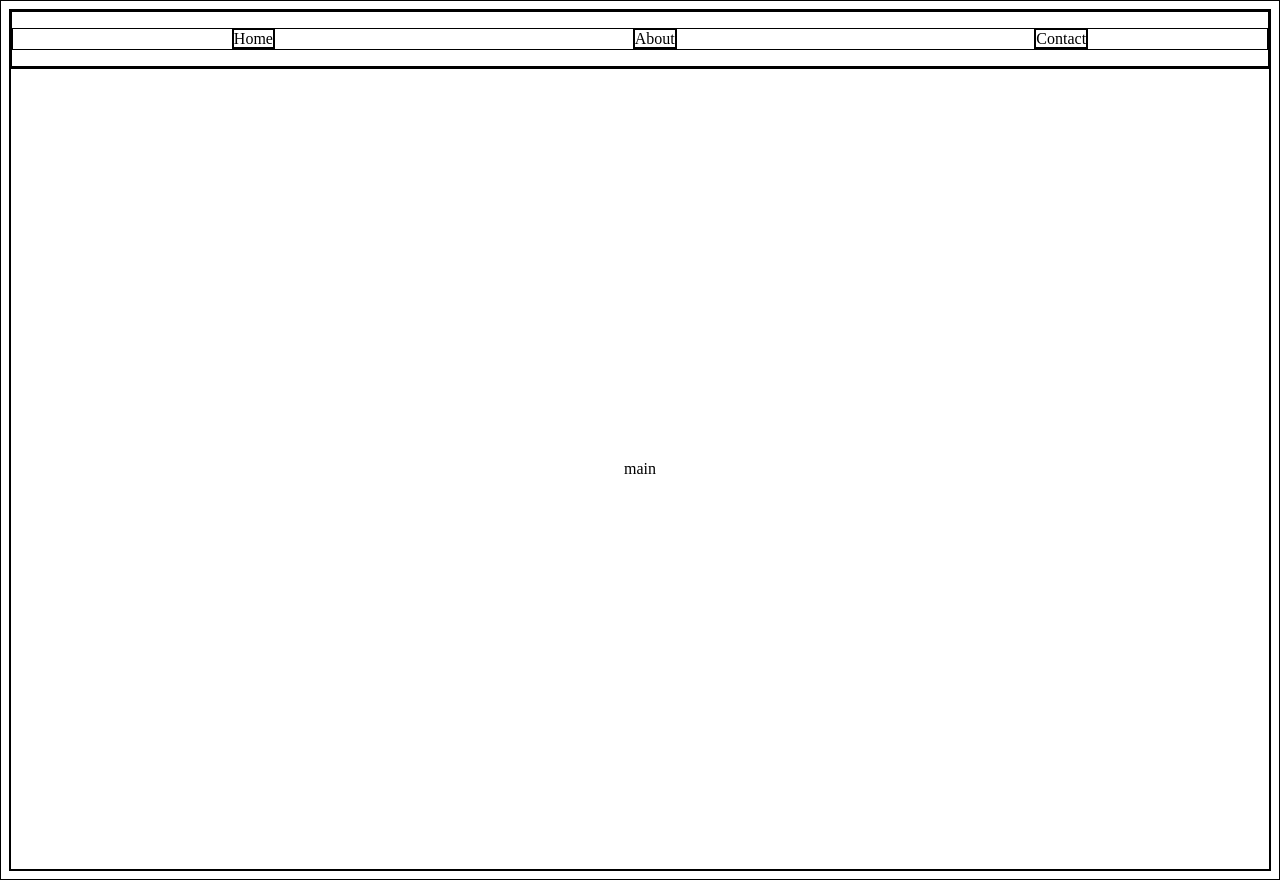
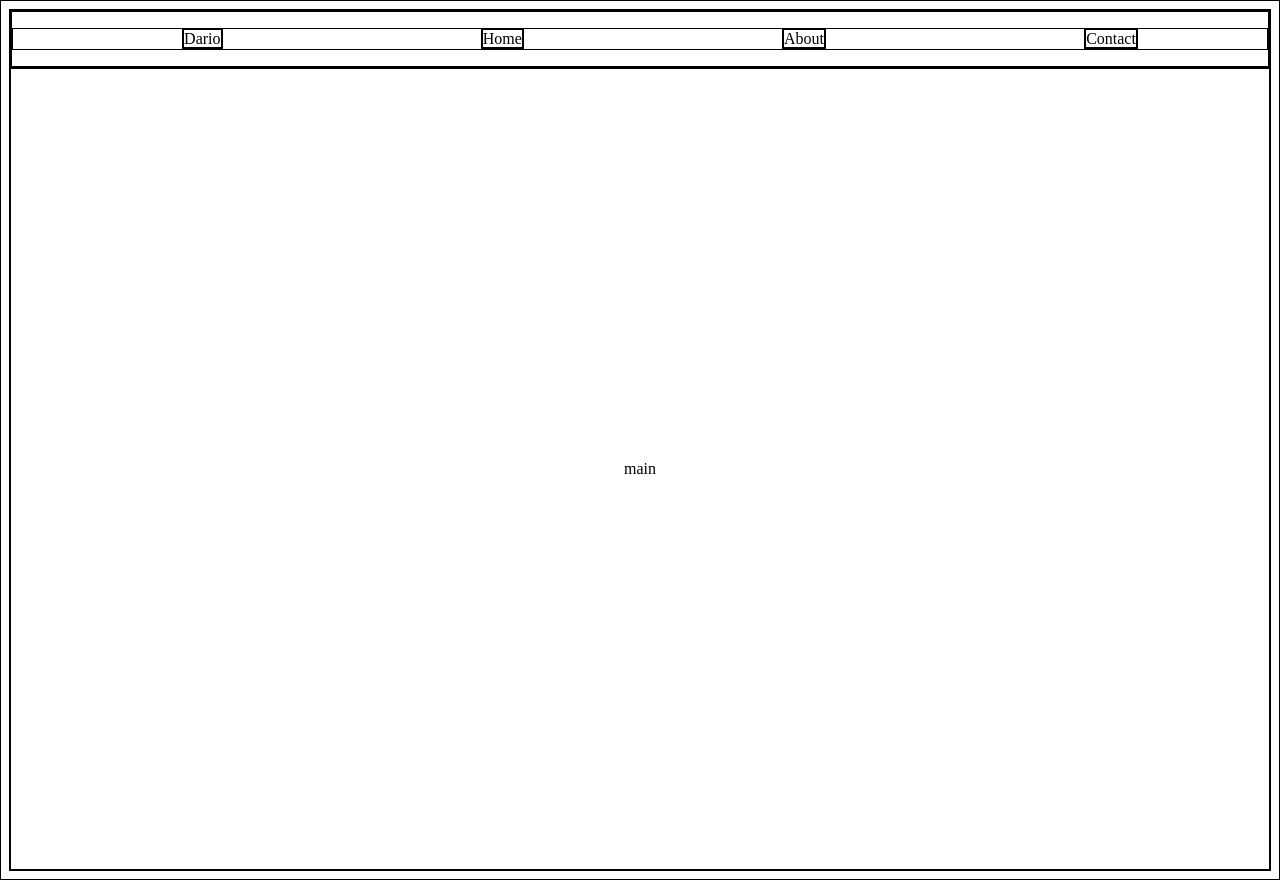
Before and after one commit to Djarrieta/lading-page, a plain HTML site: page index.html in a window 1280 px wide. Drawn offline with Linux system fonts and the light colour scheme.

Commit message:
agrague nombre Dario

```diff
--- a/index.html
+++ b/index.html
@@ -10,6 +10,7 @@
 		<header>
 			<nav>
 				<ul>
+					<li><a href="#">Dario</a></li>
 					<li><a href="#">Home</a></li>
 					<li><a href="#">About</a></li>
 					<li><a href="#">Contact</a></li>
```
